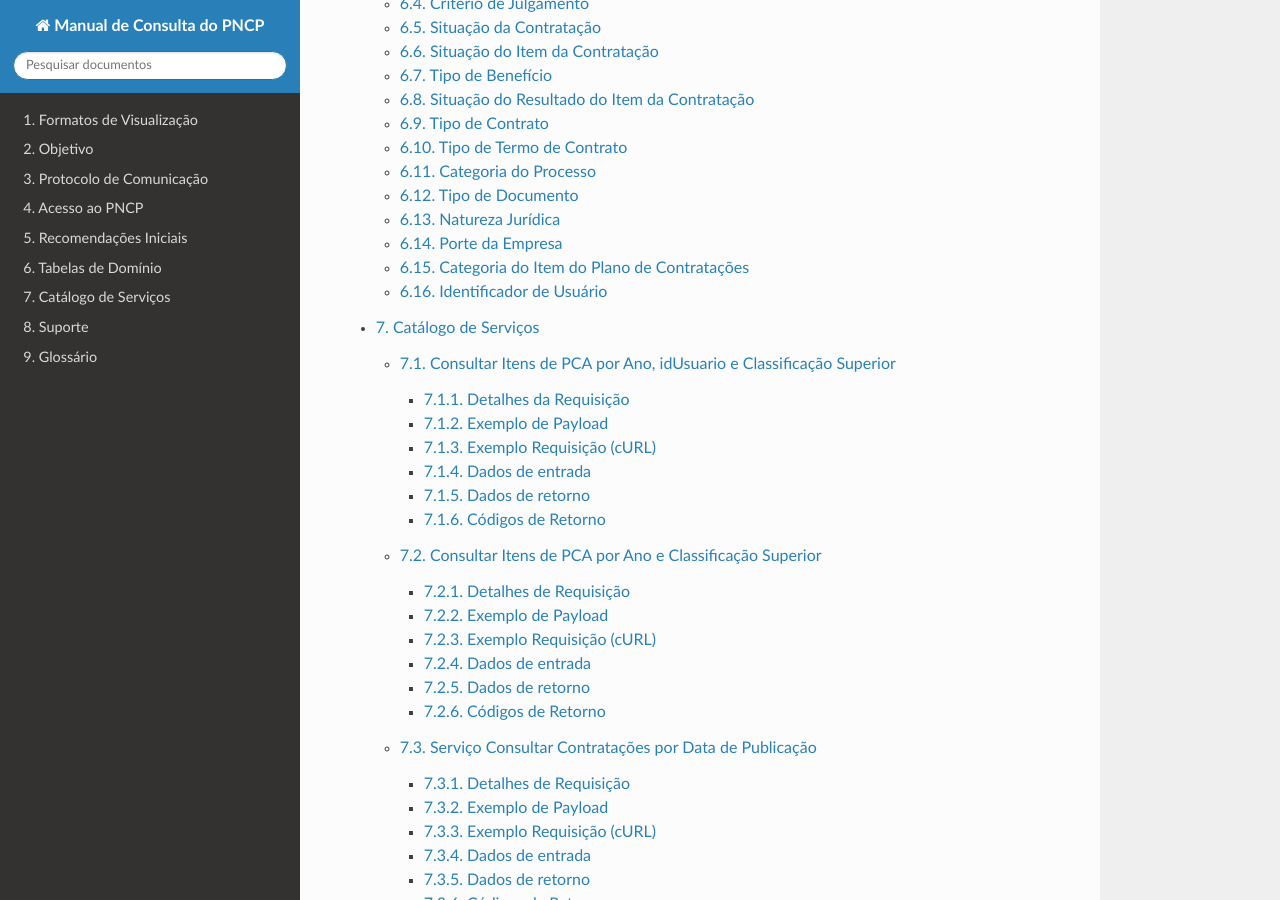
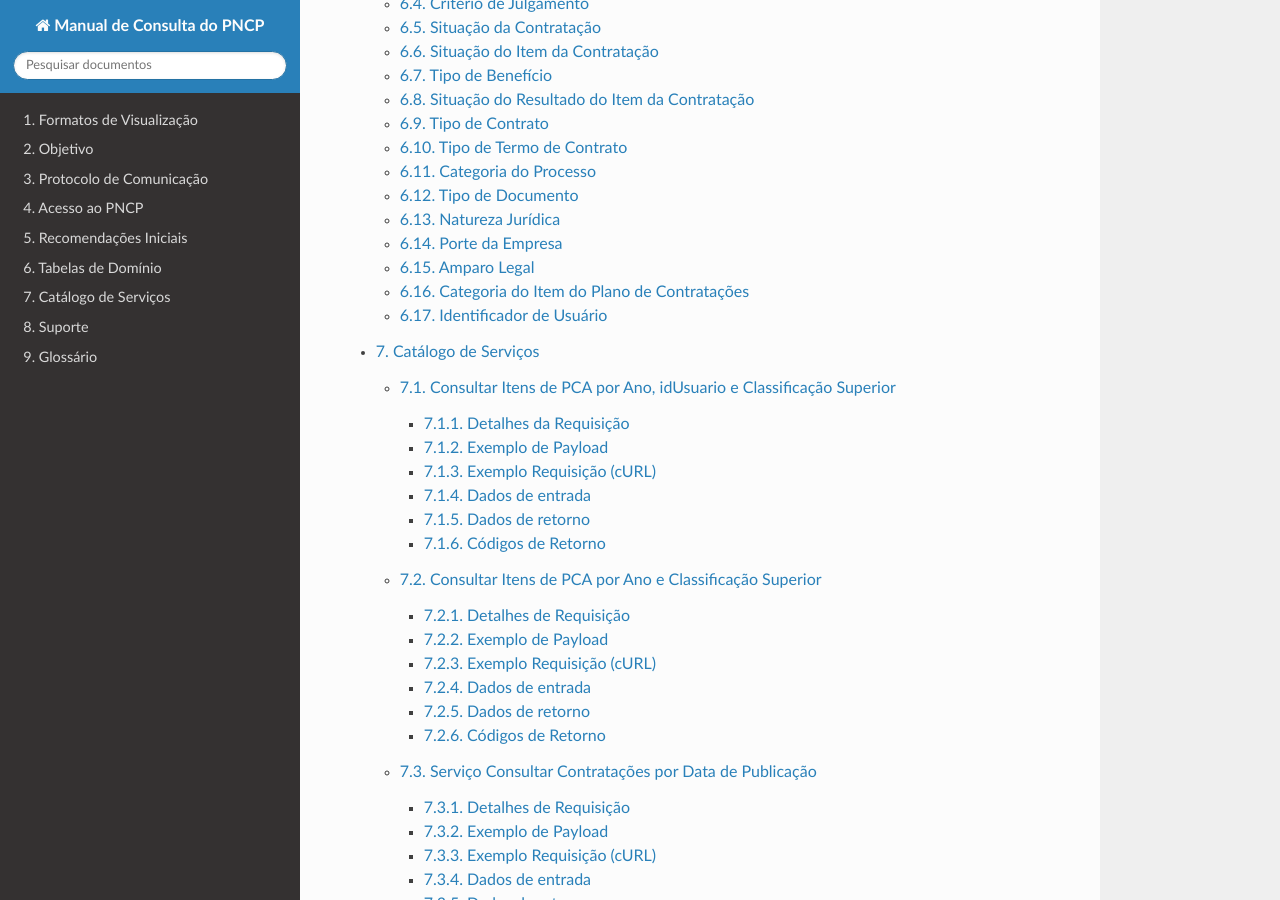
Before and after one commit to sofiaestrelab/Manual-de-Consulta-do-PNCP, a Sphinx documentation site: the page built from docs/source/index.rst, in a window 1280 px wide and 900 px high, scrolled down 696 px. Built offline with Sphinx 7.4.7 and the Read the Docs theme 3.1.0, drawn with Linux system fonts in a browser that asks for light colours.

Commit message:
Fix formatting and update link in index.rst

```diff
--- a/docs/source/tabelas_de_dominio/index.rst
+++ b/docs/source/tabelas_de_dominio/index.rst
@@ -282,7 +282,8 @@
 - (código = 4) **Não se aplica:** Quando o fornecedor/arrematante for pessoa física.
 - (código = 5) **Não informado:** Quando não possuir o porte da empresa.
 
-## Amparo Legal
+Amparo Legal
+------------
 
 * (código = 1) **Lei 14.133/2021, Art. 28, I**
 * (código = 2) **Lei 14.133/2021, Art. 28, II**
@@ -383,6 +384,6 @@
 Para uso de algumas APIs pode ser necessário incluir o Identificador Único do
 portal ou sistema integrado (idUsuario). Essa informação pode ser encontrada acessando o
 sítio: Portais Integrados ao PNCP — Portal Nacional de Contratações Públicas - PNCP
-(www.gov.br) e clicando em "Pesquisa ID" conforme imagem a seguir:
+([www.gov.br](http://www.gov.br)) e clicando em "Pesquisa ID" conforme imagem a seguir:
 
 .. image:: docs/_static/img/portais-integrados-ao-pncp
```
